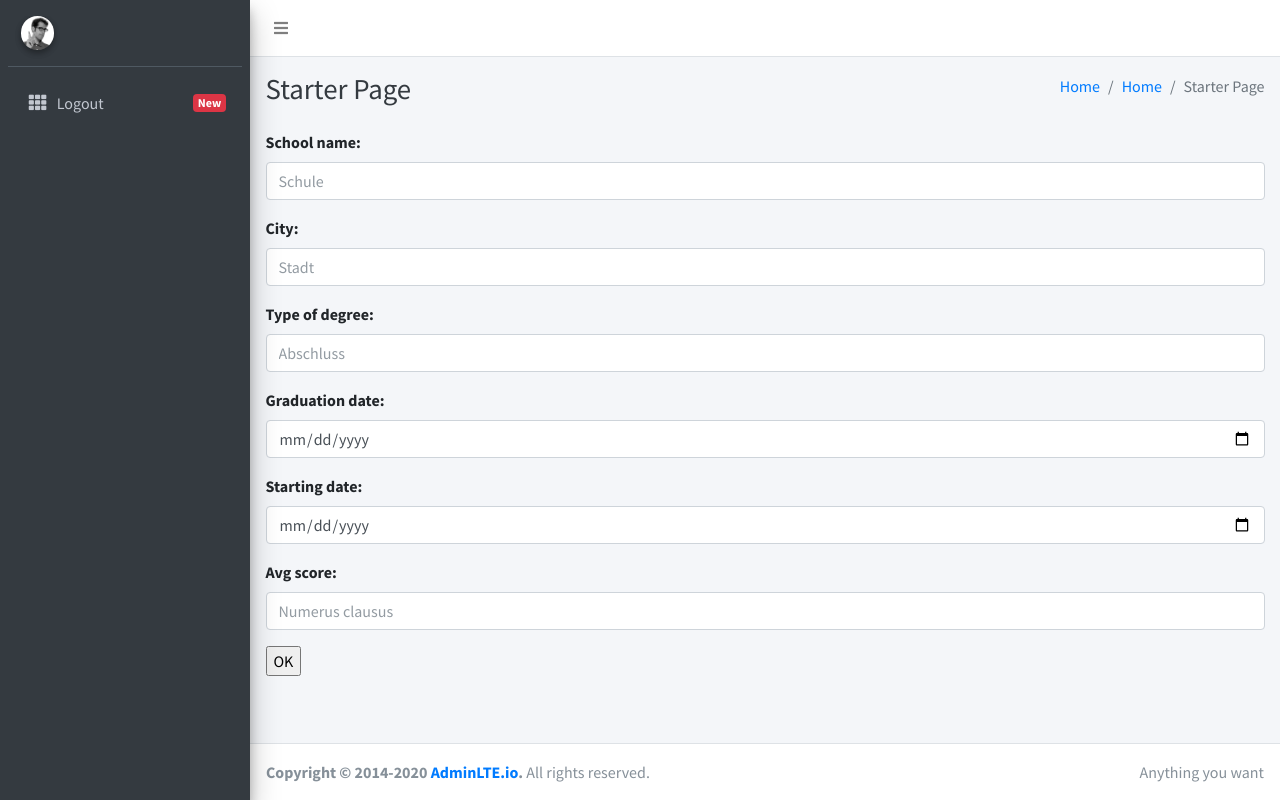
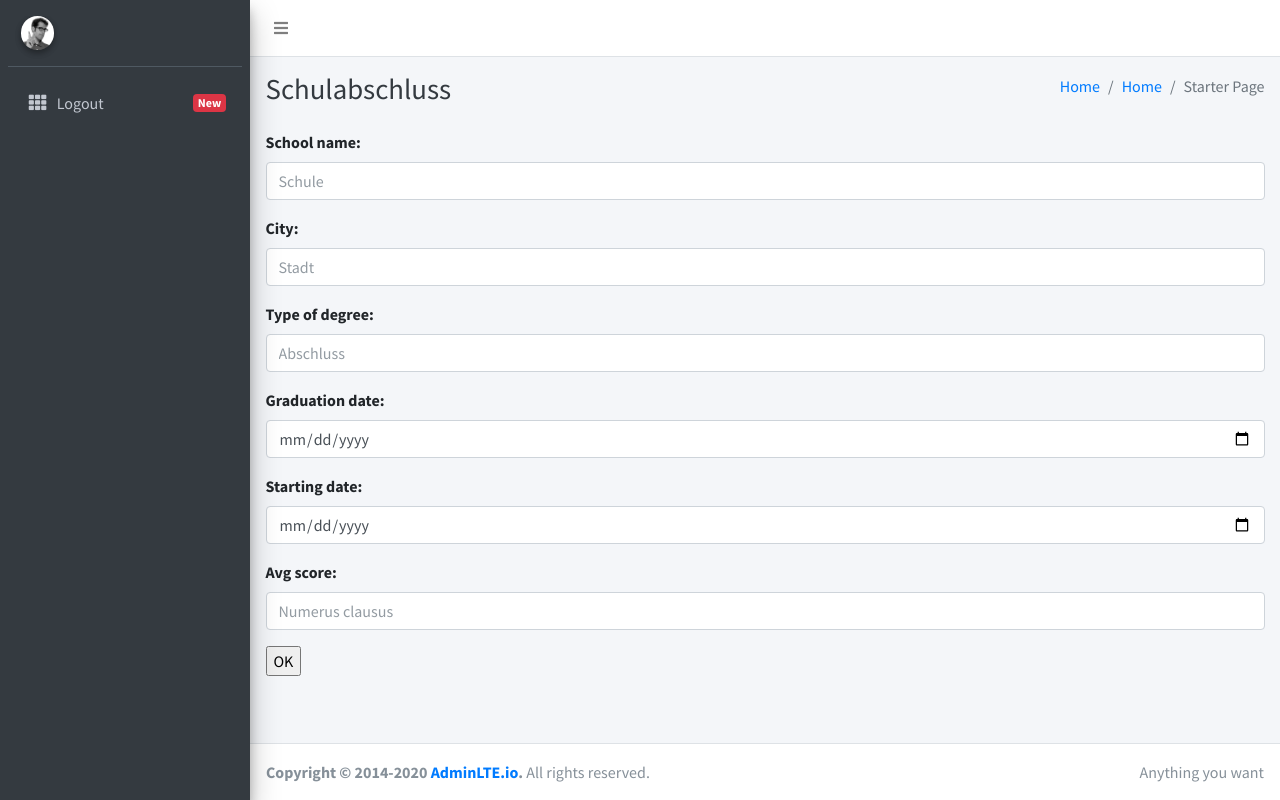
Before and after one commit to LHumpe/Assignment_Zulassungsystem, a Django app: template templates/admissionspace/applications/school_degree.html in a window 1280 px wide. Run offline with Django 3.2, Linux system fonts and the light colour scheme; the template is opened without the code that fills it: values that come from a table or form of the project are taken from there, others are empty; some libraries are stand-ins or nearby versions.

Commit message:
SA1-54 Detailansicht Schulabschlüsse

```diff
--- a/templates/admissionspace/applications/school_degree.html
+++ b/templates/admissionspace/applications/school_degree.html
@@ -1,5 +1,6 @@
 {% extends 'base.html' %}
 {% load static %}
+{% block content_header %} Schulabschluss {% endblock content_header %}
 {% block main_content %}
     <form method="post">
         {% csrf_token %}
```
